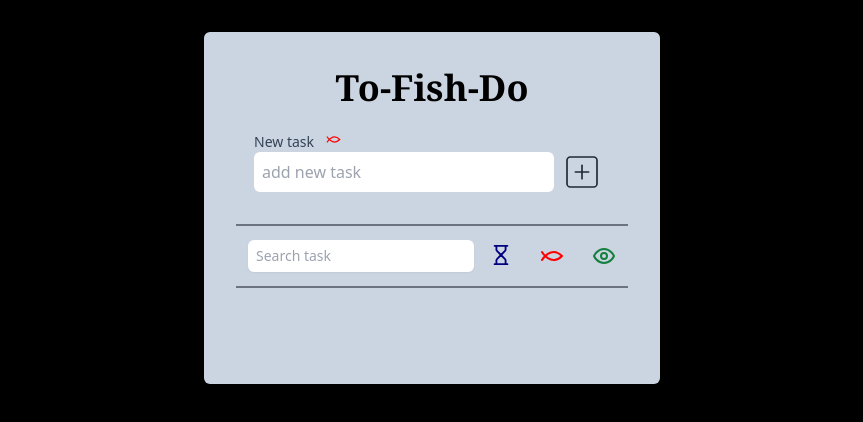
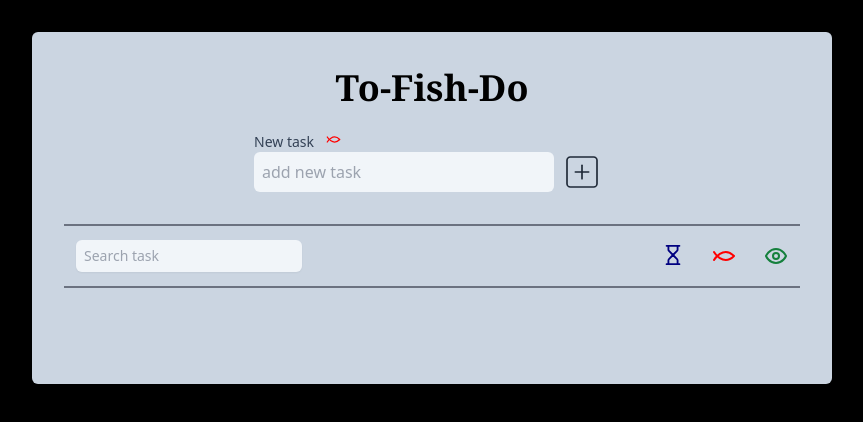
Before and after one commit to MikeXXd/to-fish-do, a React (Vite) app in the folder todo-tail/: page / in a window 1280 px wide. Shown: the top 422 px of the page, without its empty margins (208-1071 px from the left). Built offline with nearby package versions, Linux system fonts and the light colour scheme.

Commit message:
update styles

```diff
--- a/todo-tail/src/App.tsx
+++ b/todo-tail/src/App.tsx
@@ -1,7 +1,7 @@
 import { useState } from "react";
+import { AddNewTaskBar } from "./components/AddNewTaskBar";
 import { FilterBar } from "./components/FilterBar";
 import Header from "./components/Header";
-import InterfaceBar from "./components/InterfaceBar";
 import TaskList from "./components/TaskList";
 
 const App = () => {
@@ -10,9 +10,9 @@ const App = () => {
 
   return (
     <main className="flex justify-center h-screen">
-      <div className="flex justify-center items-center flex-col flex-wrap min-w-[400px] h-fit bg-slate-300 rounded-md p-8 m-8 gap-4">
+      <div className="flex justify-center items-center flex-col flex-wrap min-w-[400px] w-11/12  max-w-[800px] h-fit bg-slate-300 rounded-md p-8 m-8 gap-4">
         <Header />
-        <InterfaceBar />
+        <AddNewTaskBar />
         <FilterBar onChange={setSearch} searchName={search}/>
         <TaskList searchName={search}/>
       </div>
--- a/todo-tail/src/components/InterfaceBar.tsx
+++ b/todo-tail/src/components/AddNewTaskBar.tsx
@@ -13,7 +13,7 @@ const schema = z.object({
 
 type FormData = z.infer<typeof schema>;
 
-export const InterfaceBar = () => {
+export const AddNewTaskBar = () => {
   const { addTask, filterByImportance } = useTasks();
   const [importance, setImportance] = useState<number>(1);
   const {
@@ -54,7 +54,7 @@ export const InterfaceBar = () => {
           type="text"
           id="task"
           placeholder="add new task"
-          className=" p-2 max-w-[800px] min-w-[300px] rounded-md"
+          className="bg-slate-100 p-2 max-w-[800px] min-w-[300px] rounded-md"
         />
         {errors.name && <p>{errors.name.message}</p>}
       </label>
@@ -69,4 +69,4 @@ export const InterfaceBar = () => {
   );
 };
 
-export default InterfaceBar;
+export default AddNewTaskBar;
--- a/todo-tail/src/components/FilterBar.tsx
+++ b/todo-tail/src/components/FilterBar.tsx
@@ -34,7 +34,7 @@ export function FilterBar({ searchName, onChange }: FilterBarProps) {
                 onChange={(e) => onChange(e.target?.value)}
                 name="search"
                 id="search"
-                className="block w-full rounded-md border-1 py-1 px-2 me-2 text-gray-900 sm:text-sm sm:leading-6"
+                className="bg-slate-100 block w-full rounded-md border-1 py-1 px-2 me-2 text-gray-900 sm:text-sm sm:leading-6"
               />
               <div className="absolute inset-y-0 right-0 flex items-center">
                 <label htmlFor="currency" className="sr-only">
--- a/todo-tail/src/components/TaskListItem.tsx
+++ b/todo-tail/src/components/TaskListItem.tsx
@@ -81,7 +81,7 @@ export function TaskListItem({ task }: Props) {
           type="text"
           defaultValue={task.name}
           autoFocus
-          className=" px-2 w-full me-2 rounded-md"
+          className="bg-slate-100 px-2 w-full me-2 rounded-md"
           onBlur={handleOnBlur}
         />
       ) : taskIsDeleting ? (
```
